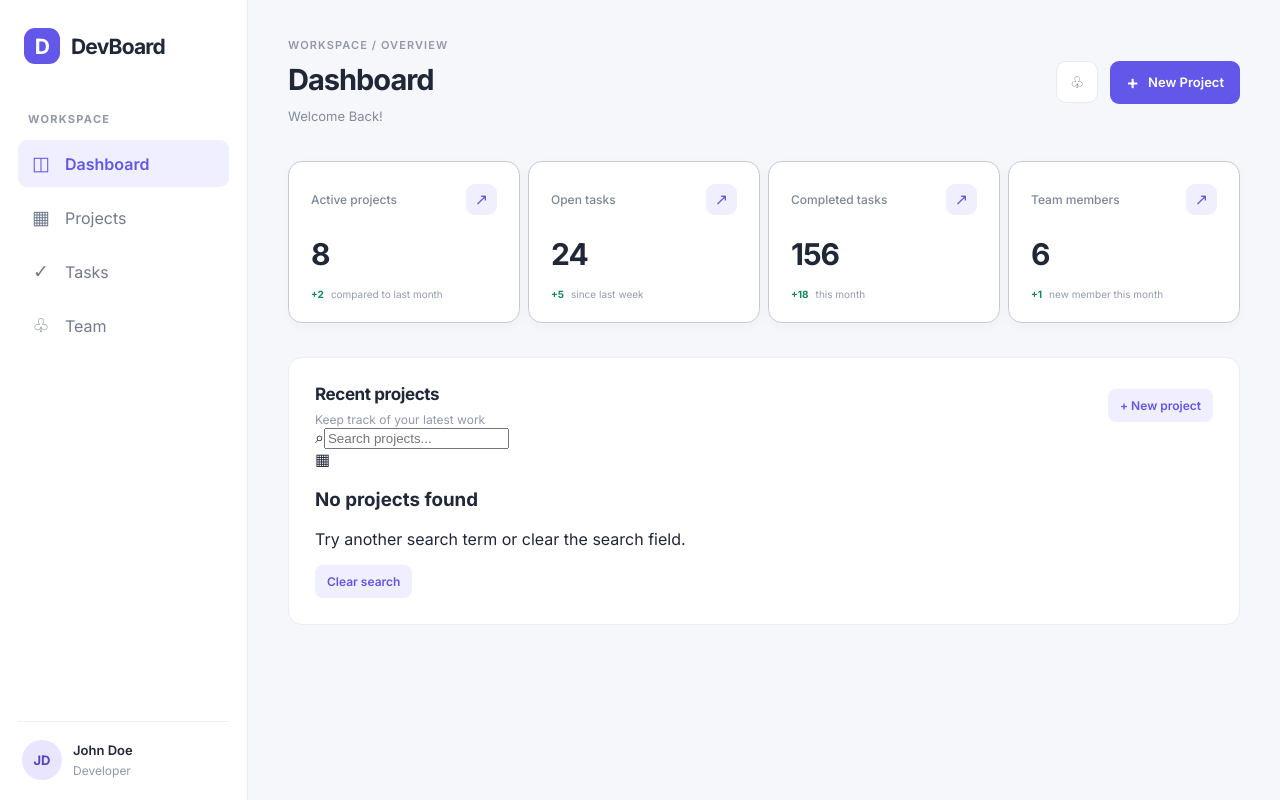
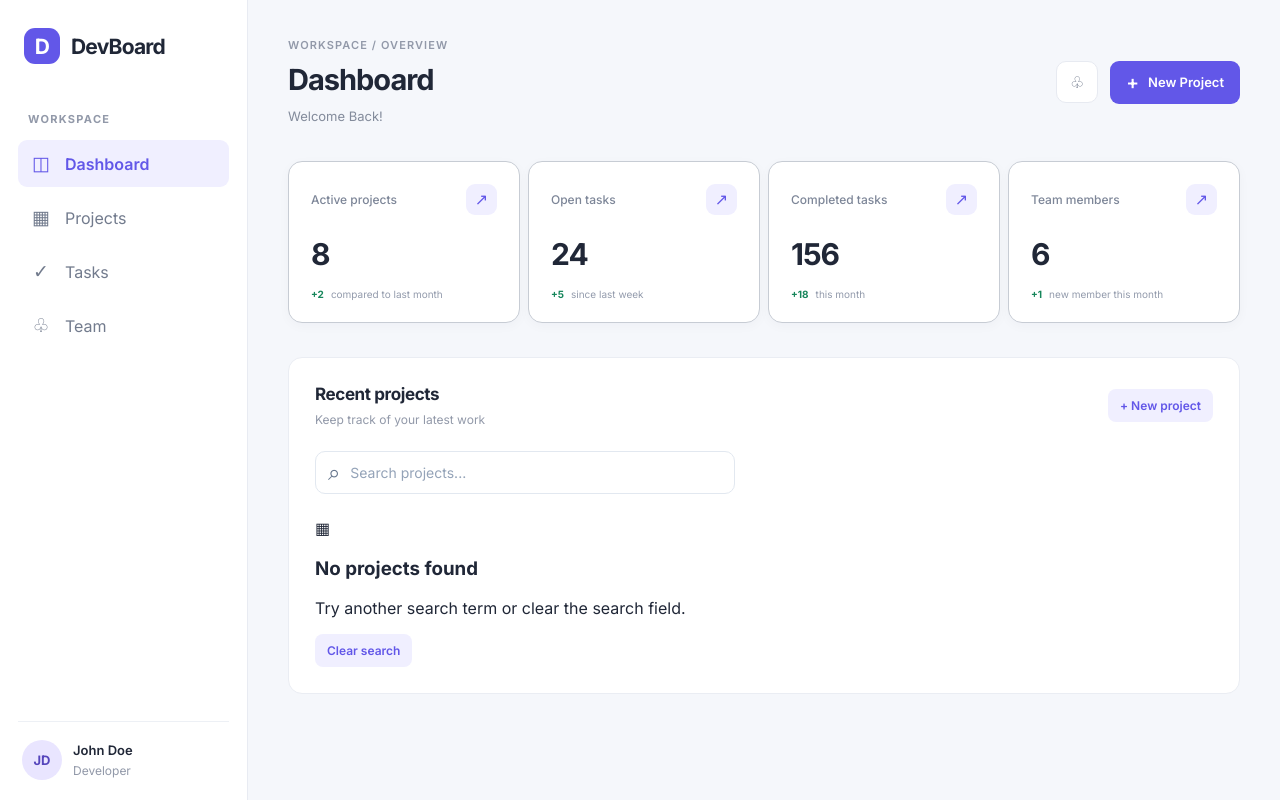
Before and after one commit to AleksandrKompanetc/devboard, a React (Vite) app: page / in a window 1280 px wide. Built offline with nearby package versions, Linux system fonts and the light colour scheme.

Commit message:
added styles for searching

```diff
--- a/src/index.css
+++ b/src/index.css
@@ -730,6 +730,74 @@ button:focus-visible {
   }
 }
 
+.projects-toolbar {
+  display: flex;
+  align-items: center;
+  gap: 12px;
+  margin: 24px 0;
+}
+
+.projects-search {
+  display: flex;
+  align-items: center;
+  gap: 10px;
+  width: 100%;
+  max-width: 420px;
+  padding: 0 12px;
+  border: 1px solid #e2e8f0;
+  border-radius: 10px;
+  background: #fff;
+  transition: border-color 0.2s ease;
+}
+
+.projects-search:focus-within {
+  border-color: #6366f1;
+}
+
+.projects-search__icon {
+  color: #64748b;
+  font-size: 22px;
+}
+
+.projects-search__input {
+  width: 100%;
+  min-width: 0;
+  padding: 12px 0;
+  border: none;
+  outline: none;
+  background: transparent;
+  color: #0f172a;
+  font: inherit;
+  font-size: 14px;
+}
+
+.projects-search__input::placeholder {
+  color: #94a3b8;
+}
+
+.projects-search__clear {
+  flex-shrink: 0;
+  border: none;
+  background: transparent;
+  color: #64748b;
+  font-size: 22px;
+  cursor: pointer;
+}
+
+.projects-search__clear:hover {
+  color: #0f172a;
+}
+
+@media (max-width: 480px) {
+  .projects-toolbar {
+    margin: 18px 0;
+  }
+
+  .projects-search {
+    max-width: none;
+  }
+}
+
 @media (max-width: 700px) {
   .modal-overlay {
     padding: 12px;
```
